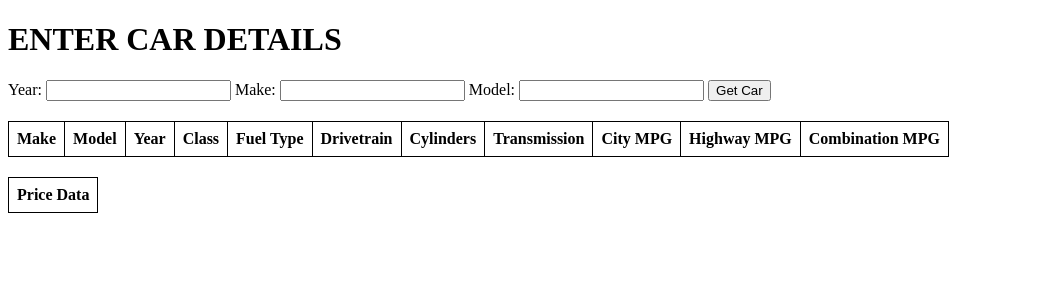
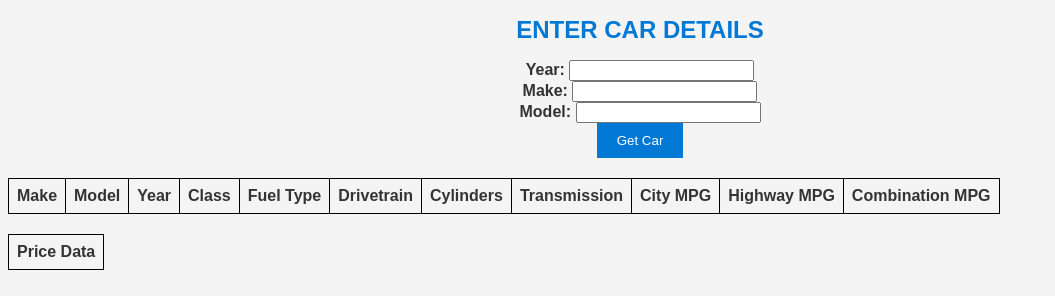
Before and after one commit to Itay-Goldfarb/Car-Show-Room, a website: page app/public/index.html in a window 1280 px wide. Shown: the whole page, without its empty margins (0-1055 px from the left). Drawn offline with Linux system fonts and the light colour scheme.

Commit message:
added home page, and worked on styling

```diff
--- /dev/null
+++ b/app/public/home.css
@@ -0,0 +1,29 @@
+.home-page {
+    background-image: url('ville-kaisla-HNCSCpWrVJA-unsplash.jpg');
+    background-size: cover;
+    background-color: #aa3131;
+    background-repeat: no-repeat;
+}
+
+h1 {
+    color: white;
+    text-align: center;
+}
+
+
+.button {
+    display: inline-block;
+    padding: 10px 20px; /* Adjust the padding for your desired button size */
+    background-color: #f8f9fa; /* Button background color */
+    color: #0a0808; /* Text color */
+    text-decoration: none;
+    border: none;
+    border-radius: 4px; /* Rounded corners */
+    cursor: pointer;
+    font-size: 16px;
+    text-align: center;
+}
+
+.button:hover {
+    background-color: #595a5a; /* Button background color on hover */
+}
--- a/app/public/index.html
+++ b/app/public/index.html
@@ -2,32 +2,29 @@
 <html>
     <head>
         <title>CARROOM</title>
+        <link rel="stylesheet" type="text/css" href="style.css">
         <h1>ENTER CAR DETAILS</h1>
-        <style>
-            table {
-                border-collapse: collapse;
-                margin-top: 20px;
-            }
-
-            table td, table th {
-                border: 1px solid black;
-                padding: 8px;
-            }
-        </style>
     </head>
     <body>
+        <div class="container">
             <label for="year-input">Year:</label>
             <input type="text" id="year-input">
+        </div>
 
+        <div class="container">
             <label for="make-input">Make:</label>
             <input type="text" id="make-input">
+        </div>
 
+        <div class="container">
             <label for="model-input">Model:</label>
             <input type="text" id="model-input">
+        </div>
 
+        <div class="container">
             <button id="searchButton">Get Car</button>
             <p id="error-message" style="color:red;"></p>
-
+        </div>
 
         <table>
             <thead>
--- /dev/null
+++ b/app/public/style.css
@@ -0,0 +1,45 @@
+table {
+    border-collapse: collapse;
+    margin-top: 20px;
+}
+
+table td, table th {
+    border: 1px solid black;
+    padding: 8px;
+}
+
+body {
+    font-family: Arial, sans-serif;
+    background-color: #f4f4f4;
+    color: #333;
+}
+
+h1 {
+    font-size: 24px;
+    color: #0078d4;
+    text-align: center;
+}
+
+label {
+    font-weight: bold;
+}
+
+button {
+    background-color: #0078d4;
+    color: #fff;
+    padding: 10px 20px;
+    border: none;
+    cursor: pointer;
+}
+
+button:hover {
+    background-color: #005a9e;
+}
+
+.container {
+    text-align: center;
+}
+
+.home-page {
+    background-image: url('.\app\public\ville-kaisla-HNCSCpWrVJA-unsplash.jpg');
+}
```
Also changed, not shown: app/public/home.html (added, +16 -0 lines), app/public/ville-kaisla-HNCSCpWrVJA-unsplash.jpg (added). Lines whose indentation alone changed are shown as unchanged.
